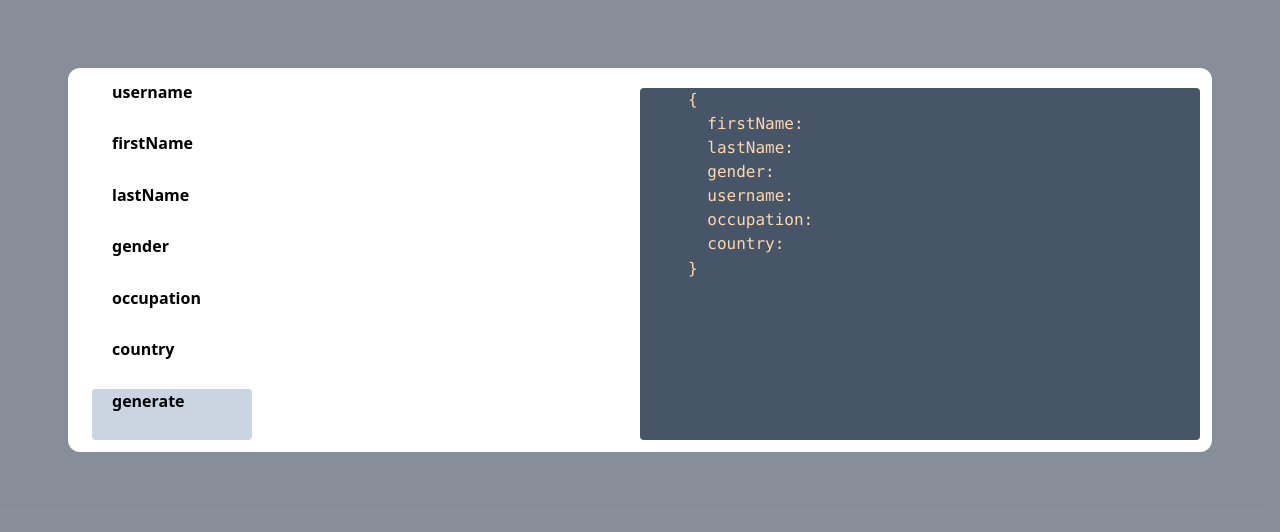
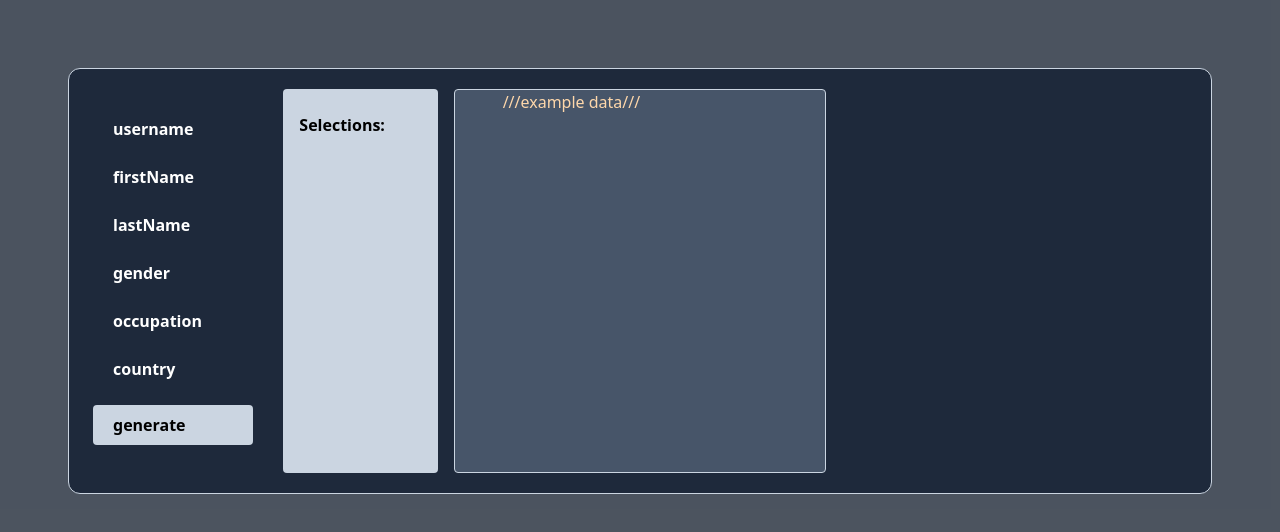
Before and after one commit to hyohyo814/SQLgen, a React (Create React App) app: page / in a window 1280 px wide. Shown: the top 532 px of the page. Built offline with nearby package versions, Linux system fonts and the light colour scheme.

Commit message:
Styling and display changes

```diff
--- a/package.json
+++ b/package.json
@@ -13,6 +13,7 @@
     "react-dom": "^18.2.0",
     "react-scripts": "5.0.1",
     "tailwindcss": "^3.3.3",
+    "uuidv4": "^6.2.13",
     "web-vitals": "^2.1.4"
   },
   "scripts": {
--- a/src/App.js
+++ b/src/App.js
@@ -4,7 +4,7 @@ import './index.css';
 const App = () => {
 
   return (
-    <div className='min-h-screen bg-gray-500/80'>
+    <div className='min-h-screen bg-gray-800/80'>
       <SelectInterface />
     </div>
   )
--- a/src/components/SelectInterface/index.js
+++ b/src/components/SelectInterface/index.js
@@ -1,12 +1,11 @@
 import { useState, useEffect } from 'react';
-import { Tab } from '@headlessui/react';
 import './index.css';
 
 import selectionIsolate from './selectionIsolate';
 import generateCall from './generateCall';
 
 const SelectInterface = () => {
-  const [result, setResult] = useState();
+  const [result, setResult] = useState([]);
   const [allChosen, setAllChosen] = useState([]);
   const selects = ['username', 'firstName', 'lastName', 'gender', 'occupation', 'country'];
 
@@ -16,9 +15,6 @@ const SelectInterface = () => {
     });
     setAllChosen(selectsObj);
   }, []);
-  const classNames = (...classes) => {
-    return classes.filter(Boolean).join('');
-  };
 
   const selectEvent = (target) => {
     console.log(target);
@@ -46,7 +42,7 @@ const SelectInterface = () => {
   const options = allChosen.map((v) => {
     return (
       <button
-        className='flex w-40 space-x-1 mx-3 px-5 bg-transparent hover:bg-gray-300 font-semibold rounded'
+        className='flex w-40 space-x-1 py-3 mx-3 px-5 bg-transparent hover:bg-gray-300 hover:text-slate-800 font-semibold text-white rounded'
         value={v.value}
         onClick={({ target }) => selectEvent(target.value)}
         key={v.value}>
@@ -58,32 +54,50 @@ const SelectInterface = () => {
   const generate = () => {
     const res = generateCall(activeState);
     console.log(res);
-    setResult(res);
+    setResult(result.concat(res));
   };
 
+  const display = () => {
+    const nonNullResult = result.map((object) => {
+      console.log(object);
+      const reduce = Object.entries(object);
+      const reduceMap = reduce.map(([k, v]) => (
+        <div key={v} className='whitespace-pre'>    {k}: {v}</div>
+      ))
+      console.log(reduceMap)
+      return (
+        <div key={object.id}>
+          <div>&#123;</div>
+          {reduceMap}
+          <div>&#125;,</div>
+        </div>
+      )
+    })
+
+    console.log(nonNullResult);
+
+    return nonNullResult
+  }
+
   return (
-    <div className="w-full max-w-md:items-center px-2 py-12 sm:px-12">
-      <div className='h-96 grid grid-cols-2 space-y-2 rounded-xl bg-white p-3 m-5 ring-white ring-opacity-60 ring-offset-2 ring-offset-blue-400 focus:outline-none focus:ring-2'>
-        <div className='grid grid-cols-1'>
+    <div className="h-screen w-full max-w-md:items-center px-2 py-12 sm:px-12">
+      <div className='grid grid-cols-6 space-y-2 rounded-xl bg-slate-800 p-3 m-5 ring-white ring-opacity-60 ring-offset-2 ring-offset-blue-400 focus:outline-none focus:ring-2 border-solid border border-slate-300'>
+        <div className='grid grid-cols-1 py-6'>
           {options}
           <button
-            className='flex w-40 space-x-1 mx-3 px-5 bg-slate-300 hover:bg-gray-300 font-semibold rounded'
+            className='flex w-40 space-x-1 my-3 py-2 mx-3 px-5 bg-slate-300 hover:bg-gray-300 font-semibold rounded'
             onClick={generate}
           >
             generate
           </button>
         </div>
-        <div className=" bg-slate-600 text-orange-200 rounded px-12">
-          <code className='whitespace-pre'>
-            <div>&#123;</div>
-            <div>  firstName: {result?.firstName}</div>
-            <div>  lastName: {result?.lastName}</div>
-            <div>  gender: {result?.gender}</div>
-            <div>  username: {result?.username}</div>
-            <div>  occupation: {result?.occupation}</div>
-            <div>  country: {result?.country}</div>
-            &#125;
-          </code>
+        <div className='h-96 grid-cols-1 mx-4 bg-slate-300 rounded'>
+          <div className='border-l-zinc-700 px-4 py-6 bg-slate-350 rounded font-semibold'>Selections:</div>
+          {activeState.map((v) => <div className='flex w-40 space-x-1 py-2 mx-3 px-5  font-semibold rounded'>{v}</div>)}
+        </div>
+        <div className="col-span-2 h-96 grid grid-cols-1 h-128 bg-slate-600 text-orange-200 rounded px-12 whitespace-pre-wrap overflow-y-auto border border-slate-300">
+            ///example data///
+            {display()}
         </div>
       </div>
 
```
Also changed, not shown: 1 other file (tests, documents, lock files or other folders).
